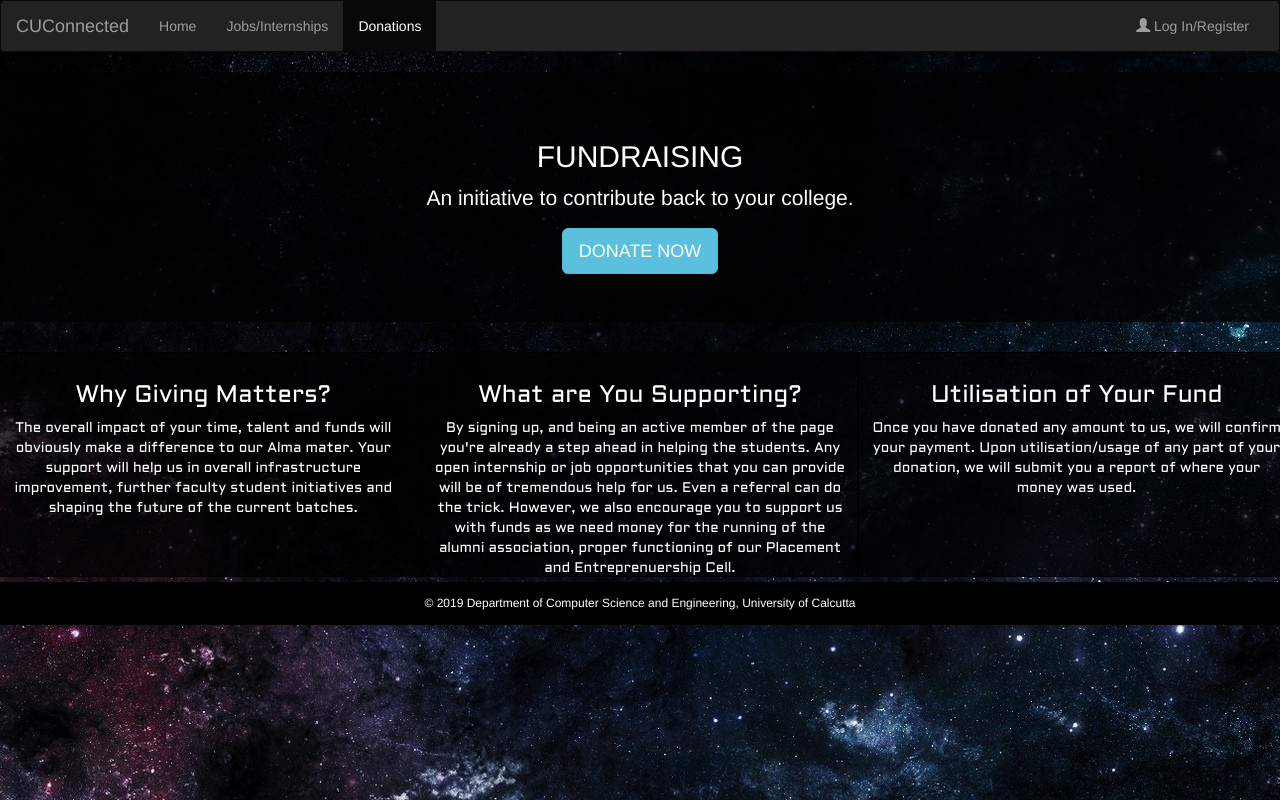
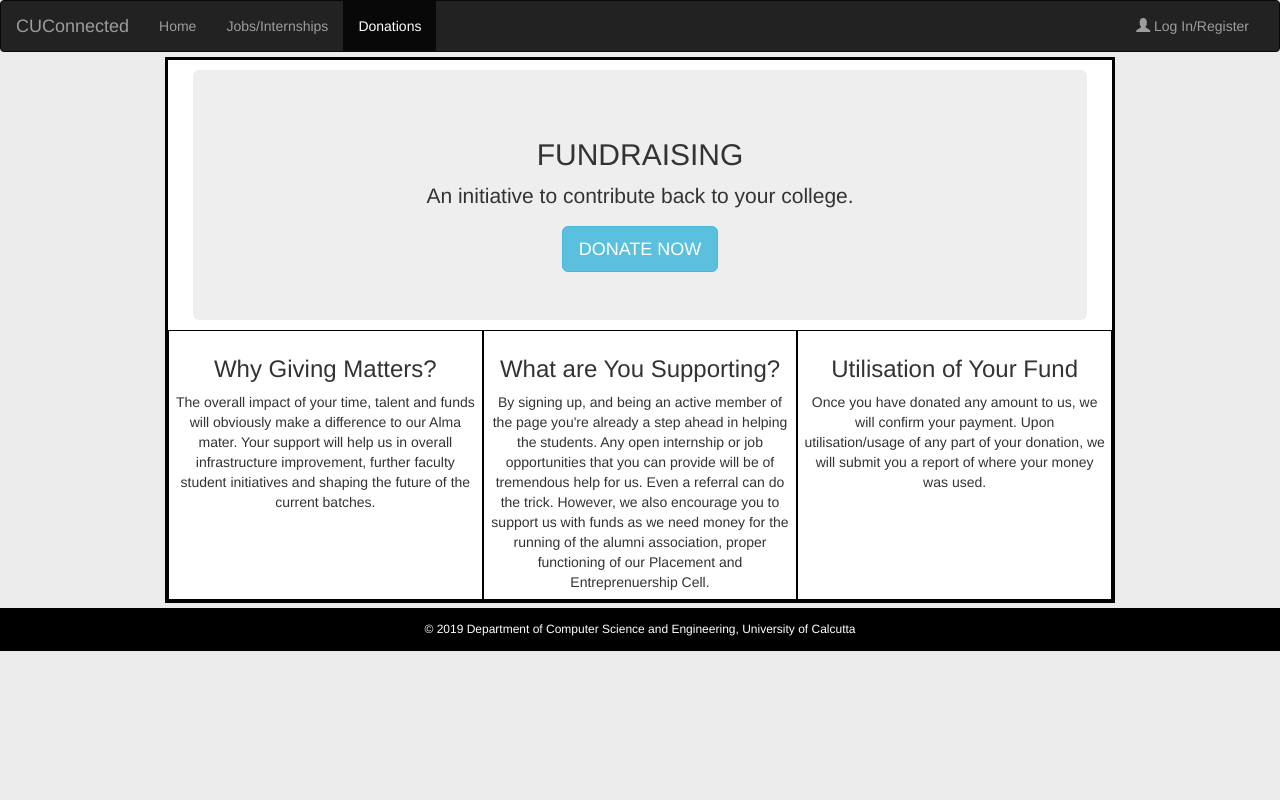
Before and after one commit to sayangdiptochakraborty/cuconnected, a plain HTML site: page tabs/fundraising.html in a window 1280 px wide. Drawn offline with nearby package versions, Linux system fonts and the light colour scheme.

Commit message:
Add files via upload

```diff
--- a/tabs/fundraising.html
+++ b/tabs/fundraising.html
@@ -8,20 +8,9 @@
         <script src="https://ajax.googleapis.com/ajax/libs/jquery/3.3.1/jquery.min.js"></script>
         <script src="https://maxcdn.bootstrapcdn.com/bootstrap/3.3.7/js/bootstrap.min.js"></script>
         <style>
-            @font-face
+            body
             {
-                font-family: 'Aldrich';
-                src: url('/css/fonts/Aldrich-Regular.ttf') format('truetype');
-            }
-            .col-xs-4
-            {
-                border: 1px solid black;
-                text-align: center;
-                padding: 10px;
-                height: 225px;
-                color: white;
-                background: rgba(0, 0, 0, 0.75);
-                font-family: 'Aldrich',sans-serif;
+                background: rgba(0,0,0,0.08);
             }
             .footer
             {
@@ -33,18 +22,30 @@
                 height: auto;
                 padding: 5px;
             }
+            .col-lg-10
+            {
+                background-color: white;
+                height: 100%;
+                border: 3px solid black;
+            }
             .jumbotron
             {
-                color: white;
-                background: rgba(0, 0, 0, 0.75);
+                margin: 10px;
             }
-            #myModal
+            .col-xs-4
             {
-                color: black;
+                border: 1px solid black;
+                height: 270px;
+                padding: 5px;
+                text-align: center;
+            }
+            .container
+            {
+                margin-top: -15px;
             }
         </style>
     </head>
-    <body background="/images/outer-space-hd-wallpaper.jpg">
+    <body>
         <nav class="navbar navbar-inverse">
             <div class="container-fluid">
                 <div class="navbar-header">
@@ -67,8 +68,11 @@
                 </div>
             </div>
         </nav>
-        <div class="jumbotron text-center">
-            <h2>FUNDRAISING</h2>
+        <div class="container">
+            <div class="col-lg-1"></div>
+            <div class="col-lg-10">
+                <div class="jumbotron text-center">
+                    <h2>FUNDRAISING</h2>
             <p>An initiative to contribute back to your college.</p>
             <button type="button" class="btn btn-info btn-lg" data-toggle="modal" data-target="#myModal">DONATE NOW</button>
             <div id="myModal" class="modal fade" role="dialog">
@@ -97,12 +101,15 @@
 
                 </div>
             </div>
-        </div>
-        <div class="row">
+                </div>
+                        <div class="row">
             <div class="col-xs-4"><h3>Why Giving Matters?</h3><p>The overall impact of your time,
                 talent and funds will obviously make a difference to our Alma mater. Your support will help us in overall infrastructure improvement, further faculty student initiatives and shaping the future of the current batches.</p></div>
             <div class="col-xs-4"><h3>What are You Supporting?</h3><p>By signing up, and being an active member of the page you're already a step ahead in helping the students. Any open internship or job opportunities that you can provide will be of tremendous help for us. Even a referral can do the trick. However, we also encourage you to support us with funds as we need money for the running of the alumni association, proper functioning of our Placement and Entreprenuership Cell.</p></div>
             <div class="col-xs-4"><h3>Utilisation of Your Fund</h3><p>Once you have donated any amount to us, we will confirm your payment. Upon utilisation/usage of any part of your donation, we will submit you a report of where your money was used.</p></div>
+        </div>
+            </div>
+            <div class="col-lg-1"></div>
         </div>
         <div class="footer">
             <h6>© 2019 Department of Computer Science and Engineering, University of Calcutta</h6>
```
